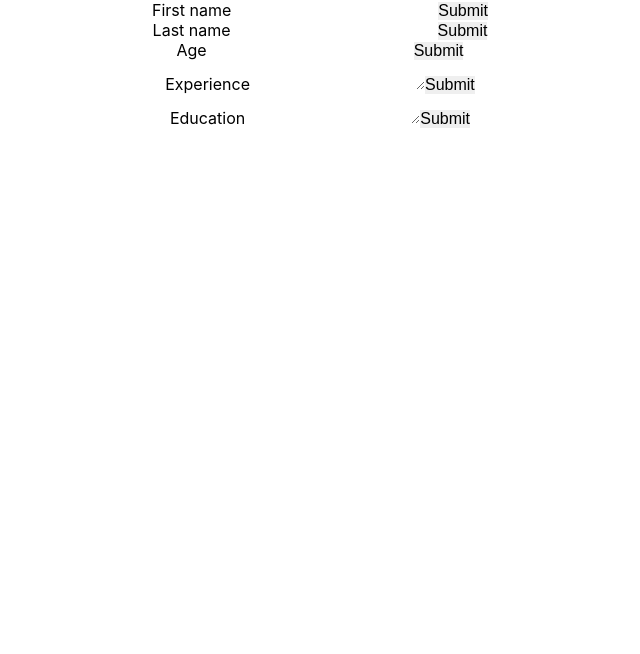
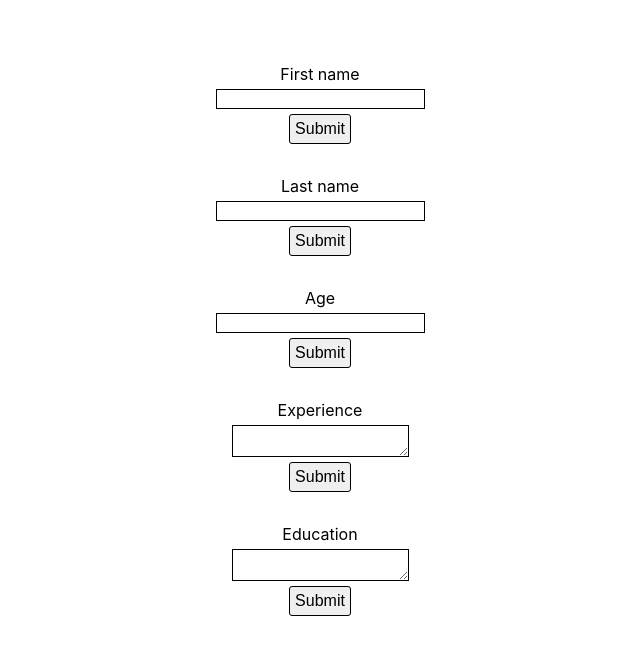
Before and after one commit to DanielNicolae/react_exercice, a React (Create React App) app: page / in a window 1280 px wide. Shown: the top 654 px of the page, without its empty margins (320-960 px from the left). Built offline with nearby package versions, Linux system fonts and the light colour scheme.

Commit message:
I centered the content.

```diff
--- a/src/App.css
+++ b/src/App.css
@@ -1,9 +1,3 @@
-* {
-  margin: 0;
-  padding: 0;
-  border: 0;
-  font-size: 100%;
-}
 
 .App {
   text-align: center;
--- a/src/App.js
+++ b/src/App.js
@@ -167,60 +167,59 @@ function App() {
       </form> */}
       {/* <Overview list={taskArray} /> */}
       <div className="firstNameContainer">
-
-        <p className="firstName"></p>
-        <form className="inputFirstName" onSubmit={submitFirstName}>
+        <p className="firstName marginTopBottom form"></p>
+        <form className="inputFirstName marginTopBottom form" onSubmit={submitFirstName}>
           <label for="First name">First name</label>
-          <input type="text" name="First name" onChange={(e) => {
+          <input className="inputField" type="text" name="First name" onChange={(e) => {
             setText(text => "First name: " + e.target.value);
           }}></input>
-          <button>Submit</button>
+          <button className="button">Submit</button>
         </form>
-        <button className="editFirstName hide" onClick={editFirstName}>Edit</button>
+        <button className="editFirstName hide button" onClick={editFirstName}>Edit</button>
       </div>
       <div className="lastNameContainer">
-        <p className="lastName"></p>
-        <form className="inputLastName" onSubmit={submitLastName}>
+        <p className="lastName marginTopBottom"></p>
+        <form className="inputLastName marginTopBottom form" onSubmit={submitLastName}>
           <label for="Last name">Last name</label>
-          <input type="text" name="Last name" onChange={(e) => {
+          <input className="inputField" type="text" name="Last name" onChange={(e) => {
             setText(text => "Last name: " + e.target.value);
           }}></input>
-          <button>Submit</button>
+          <button className="button">Submit</button>
         </form>
-        <button className="editLastName hide" onClick={editLastName}>Edit</button>
+        <button className="editLastName hide button" onClick={editLastName}>Edit</button>
       </div>
       <div className="ageContainer">
-        <p className="age"></p>
-        <form className="inputAge" onSubmit={submitAge}>
+        <p className="age marginTopBottom"></p>
+        <form className="inputAge marginTopBottom form" onSubmit={submitAge}>
           <label for="Age">Age</label>
-          <input type="text" name="Age" onChange={(e) => {
+          <input className="inputField" type="text" name="Age" onChange={(e) => {
             setText(text => "Age: " + e.target.value);
           }}></input>
-          <button>Submit</button>
+          <button className="button">Submit</button>
         </form>
-        <button className="editAge hide" onClick={editAge}>Edit</button>
+        <button className="editAge hide button" onClick={editAge}>Edit</button>
       </div>
       <div className="experienceContainer">
-        <p className="experience"></p>
-        <form className="inputExperience" onSubmit={submitExperience}>
+        <p className="experience marginTopBottom"></p>
+        <form className="inputExperience marginTopBottom form" onSubmit={submitExperience}>
           <label for="Experience">Experience</label>
-          <textarea type="text" name="Experience" onChange={(e) => {
+          <textarea className="inputField" type="text" name="Experience" onChange={(e) => {
             setText(text => "Experience: " + e.target.value);
           }}></textarea>
-          <button>Submit</button>
+          <button className="button">Submit</button>
         </form>
-        <button className="editExperience hide" onClick={editExperience}>Edit</button>
+        <button className="editExperience hide button" onClick={editExperience}>Edit</button>
       </div>
       <div className="educationContainer">
-        <p className="education"></p>
-        <form className="inputEducation" onSubmit={submitEducation}>
+        <p className="education marginTopBottom"></p>
+        <form className="inputEducation marginTopBottom form" onSubmit={submitEducation}>
           <label for="Education">Education</label>
-          <textarea type="text" name="Education" onChange={(e) => {
+          <textarea className="inputField" type="text" name="Education" onChange={(e) => {
             setText(text => "Education: " + e.target.value);
           }}></textarea>
-          <button>Submit</button>
+          <button className="button">Submit</button>
         </form>
-        <button className="editEducation hide" onClick={editEducation}>Edit</button>
+        <button className="editEducation hide button" onClick={editEducation}>Edit</button>
       </div>
     </div>
   );
--- a/src/styles/Forms.css
+++ b/src/styles/Forms.css
@@ -1,3 +1,10 @@
+* {
+  margin: 0;
+  padding: 0;
+  font-size: 100%;
+  border: 0;
+}
+
 .show
 {
   display: block;
@@ -6,3 +13,29 @@
 {
   display: none;
 }
+
+.inputField
+{
+  border: 1px solid black;
+  margin: 5px 0 5px 0;
+}
+
+.marginTopBottom
+{
+  margin: 2em 0 2em 0;
+}
+
+.button
+{
+  padding: 5px;
+  border: 1px solid black;
+  border-radius: 3px;
+}
+
+.form
+{
+  display: flex;
+  flex-direction: column;
+  justify-content: center;
+  align-items: center;
+}
```
